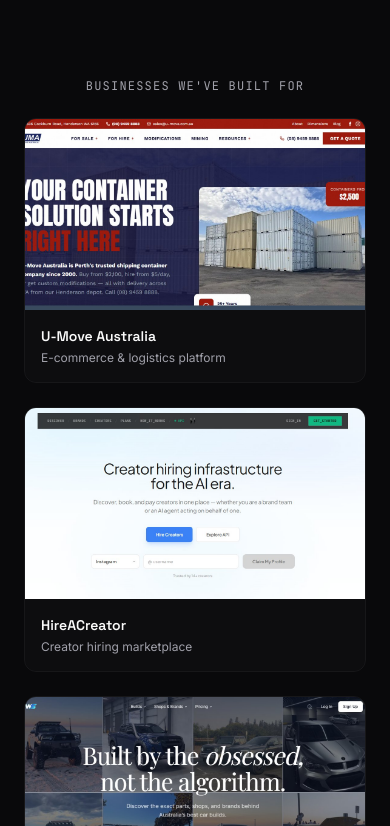
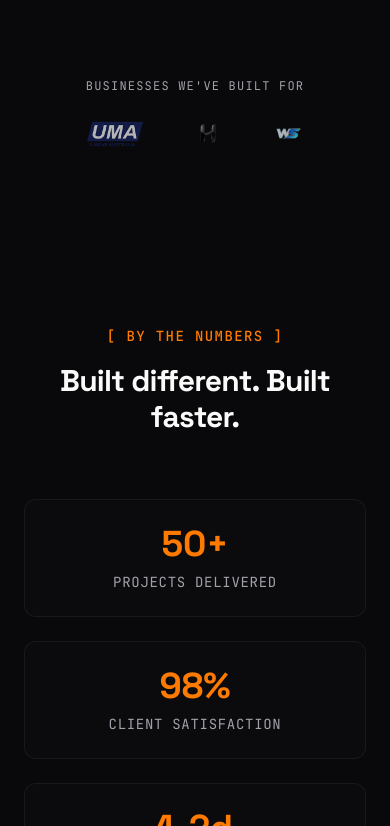
Before and after one commit to flinchify/stackmate, a Next.js app: page / in a window 390 px wide. Shown: the part 1018-1844 px from the top of the page. Built offline with nearby package versions, Linux system fonts and the light colour scheme.

Commit message:
Fix: revert homepage logos, hero screenshots on /clients page, remove arrow from quote modal, add WhipSpec to clients, upsert DB seed

```diff
--- a/components/ClientLogoStrip.tsx
+++ b/components/ClientLogoStrip.tsx
@@ -1,46 +1,36 @@
 'use client';
 
-import Image from 'next/image';
-
-interface ClientProject {
+interface ClientLogo {
   name: string;
-  heroSrc: string;
-  url: string;
-  description: string;
+  src: string;
+  url?: string;
 }
 
-const CLIENT_PROJECTS: ClientProject[] = [
-  { name: 'U-Move Australia', heroSrc: '/client-umove-hero.jpg', url: 'https://umove.lol', description: 'E-commerce & logistics platform' },
-  { name: 'HireACreator', heroSrc: '/client-hireacreator-hero.jpg', url: 'https://hireacreator.ai', description: 'Creator hiring marketplace' },
-  { name: 'WhipSpec', heroSrc: '/client-whipspec-hero.jpg', url: 'https://www.whipspec.com/', description: 'Automotive builds platform' },
+const CLIENT_LOGOS: ClientLogo[] = [
+  { name: 'U-Move Australia', src: '/umove-logo.png', url: 'https://umove.lol' },
+  { name: 'HireACreator', src: '/hireacreator-logo.png', url: 'https://hireacreator.ai' },
+  { name: 'WhipSpec', src: '/whipspec-logo.png', url: 'https://www.whipspec.com/' },
 ];
 
 export default function ClientLogoStrip() {
-  if (CLIENT_PROJECTS.length === 0) return null;
+  if (CLIENT_LOGOS.length === 0) return null;
 
   return (
-    <div className="grid grid-cols-1 md:grid-cols-3 gap-6">
-      {CLIENT_PROJECTS.map((project) => (
+    <div className="flex items-center justify-center gap-12">
+      {CLIENT_LOGOS.map((logo) => (
         <a
-          key={project.name}
-          href={project.url}
+          key={logo.name}
+          href={logo.url || '#'}
           target="_blank"
           rel="noopener noreferrer"
-          className="group block shimmer-border-subtle border border-white/[0.06] rounded-xl overflow-hidden hover:border-sm-accent/30 transition-all duration-300"
+          className="opacity-70 hover:opacity-100 transition-opacity duration-300"
         >
-          <div className="relative w-full aspect-[16/9] overflow-hidden">
-            <Image
-              src={project.heroSrc}
-              alt={project.name}
-              fill
-              className="object-cover object-top group-hover:scale-105 transition-transform duration-500"
-              sizes="(max-width: 768px) 100vw, 33vw"
-            />
-          </div>
-          <div className="p-4 bg-sm-surface/30">
-            <div className="font-display font-semibold text-sm">{project.name}</div>
-            <div className="text-xs text-sm-muted mt-1">{project.description}</div>
-          </div>
+          {/* eslint-disable-next-line @next/next/no-img-element */}
+          <img
+            src={logo.src}
+            alt={logo.name}
+            className="h-8 w-auto object-contain"
+          />
         </a>
       ))}
     </div>
--- a/components/QuoteModal.tsx
+++ b/components/QuoteModal.tsx
@@ -379,7 +379,7 @@
                     <button onClick={() => setStep((s) => Math.min(3, s + 1))} disabled={!canAdvance()}
                       className="flex items-center gap-2 px-6 py-3 bg-gradient-to-r from-orange-500 to-orange-600 text-white font-semibold rounded-lg hover:shadow-[0_0_20px_rgba(249,115,22,0.3)] transition-all disabled:opacity-30 disabled:cursor-not-allowed"
                     >
-                      Continue <ArrowRight className="w-4 h-4" />
+                      Continue
                     </button>
                   ) : (
                     <button onClick={handleSubmit} disabled={!canAdvance() || submitting}
--- a/lib/clients-store.ts
+++ b/lib/clients-store.ts
@@ -15,16 +15,15 @@
 
 export async function getClients(): Promise<Client[]> {
   await ensureTables();
+
+  // Upsert seed clients with hero screenshots
+  await sql`INSERT INTO showcase_clients (id, name, url, logo_url, hero_url, description) VALUES
+    ('c_umove', 'U-Move Australia', 'https://umove.lol', '/umove-logo.png', '/client-umove-hero.jpg', 'Full website rebuild for Perth shipping container company. SEO-optimised, mobile-first.'),
+    ('c_hireacreator', 'HireACreator', 'https://hireacreator.ai', '/hireacreator-logo.png', '/client-hireacreator-hero.jpg', 'AI-powered creator marketplace with dynamic comment-to-service automation for social media.'),
+    ('c_whipspec', 'WhipSpec', 'https://www.whipspec.com', '/whipspec-logo.png', '/client-whipspec-hero.jpg', 'Automotive builds platform. Quote builder and calendar for 4WD workshops.')
+    ON CONFLICT (id) DO UPDATE SET hero_url = EXCLUDED.hero_url, description = EXCLUDED.description`;
+
   const rows = await sql`SELECT * FROM showcase_clients ORDER BY created_at ASC`;
-  if (rows.length === 0) {
-    // Seed defaults
-    await sql`INSERT INTO showcase_clients (id, name, url, logo_url, hero_url, description) VALUES
-      ('c_umove', 'U-Move Australia', 'https://umove.lol', '/umove-logo.png', '/umove-hero.png', 'Full website rebuild for Perth shipping container company. SEO-optimised, mobile-first.'),
-      ('c_hireacreator', 'HireACreator', 'https://hireacreator.ai', '/hireacreator-logo.png', '/hireacreator-logo.png', 'AI-powered creator marketplace with dynamic comment-to-service automation for social media.')
-      ON CONFLICT (id) DO NOTHING`;
-    const seeded = await sql`SELECT * FROM showcase_clients ORDER BY created_at ASC`;
-    return seeded.map(r => ({ id: r.id, name: r.name, url: r.url, logoUrl: r.logo_url, heroUrl: r.hero_url, description: r.description, createdAt: r.created_at }));
-  }
   return rows.map(r => ({ id: r.id, name: r.name, url: r.url, logoUrl: r.logo_url, heroUrl: r.hero_url, description: r.description, createdAt: r.created_at }));
 }
 
```
